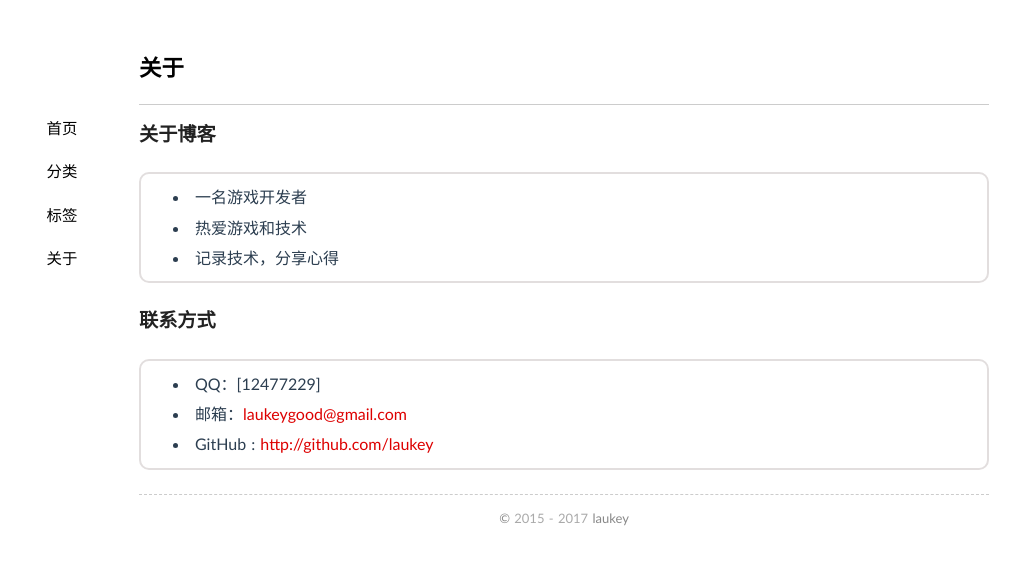
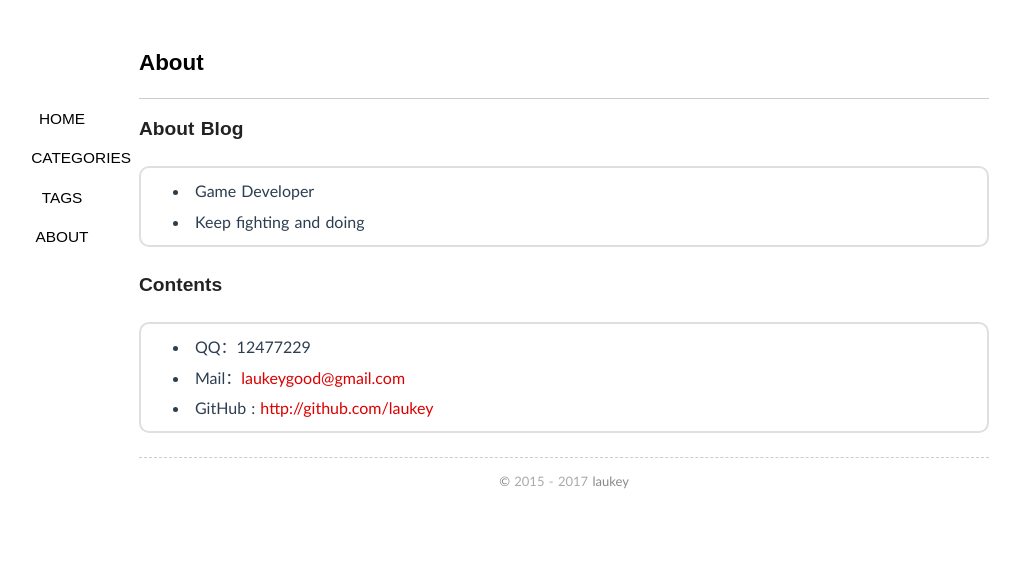
Before and after one commit to laukey/laukey.github.io, a Jekyll site: the page built from about/index.md, in a window 1280 px wide. Shown: the top 565 px of the page, without its empty margins (76-1096 px from the left). Built offline with Jekyll 4.4.1, drawn with Linux system fonts in a browser that asks for light colours; Markdown is read by kramdown in place of the engine named in the settings.

Commit message:
2017 09 04

```diff
--- a/_config.yml
+++ b/_config.yml
@@ -4,10 +4,10 @@ url: laukey.github.io
 cname: www.laukey.com
 highlighter: pygments
 name: laukey
-description: laukey | fighting and doing.
+description: laukey | keep fighting and doing.
 author: laukey
 email: laukeygood@gmail.com
-duoshuo: fdgdfg
+duoshuo: laukey
 hub: laukey
 safe: true
 paginate: 100
--- a/_layouts/default.html
+++ b/_layouts/default.html
@@ -17,13 +17,13 @@
 				<h1>{{ page.title }}</h1>
 				</header>
 				<nav>
-				<span><a title="网站首页" class="" href="/">首页</a></span>
-				<span><a title="文章分类" class="" href="/categories/">分类</a></span>
-				<span><a title="标签索引" class="" href="/tags/">标签</a></span>
+				<span><a title="网站首页" class="" href="/">Home</a></span>
+				<span><a title="文章分类" class="" href="/categories/">Categories</a></span>
+				<span><a title="标签索引" class="" href="/tags/">Tags</a></span>
 				<!--<span><a title="友情链接" class="" href="/links/">链接</a></span>-->
 				<!--<span><a title="留言交流" class="" href="/guestbook/">留言</a></span>-->
                 <!--<span><a title="订阅本站" class="" href="/feed.xml">订阅</a></span>-->
-				<span><a title="关于站长" class="" href="/about/">关于</a></span>
+				<span><a title="关于站长" class="" href="/about/">About</a></span>
 				</nav>
 				<article class="content">
 				{{ content }}
--- a/about/index.md
+++ b/about/index.md
@@ -1,17 +1,16 @@
 ---
-title: 关于
+title: About
 layout: page
 comments: no
 ---
 
-### 关于博客
+### About Blog
 
-* 一名游戏开发者
-* 热爱游戏和技术
-* 记录技术，分享心得
+* Game Developer
+* Keep fighting and doing
 
-### 联系方式
+### Contents
 
-* QQ：[12477229]
-* 邮箱：[{{ site.email }}](mailto:{{ site.email }})
+* QQ：12477229
+* Mail：[{{ site.email }}](mailto:{{ site.email }})
 * GitHub : [http://github.com/{{ site.hub }}](http://github.com/{{ site.hub }})
```
Also changed, not shown: _posts/2015-05-19-the-first.md (deleted, +0 -8 lines), categories/index.md (+1 -1 lines), index.html (+7 -7 lines), tags/index.md (+1 -1 lines).
